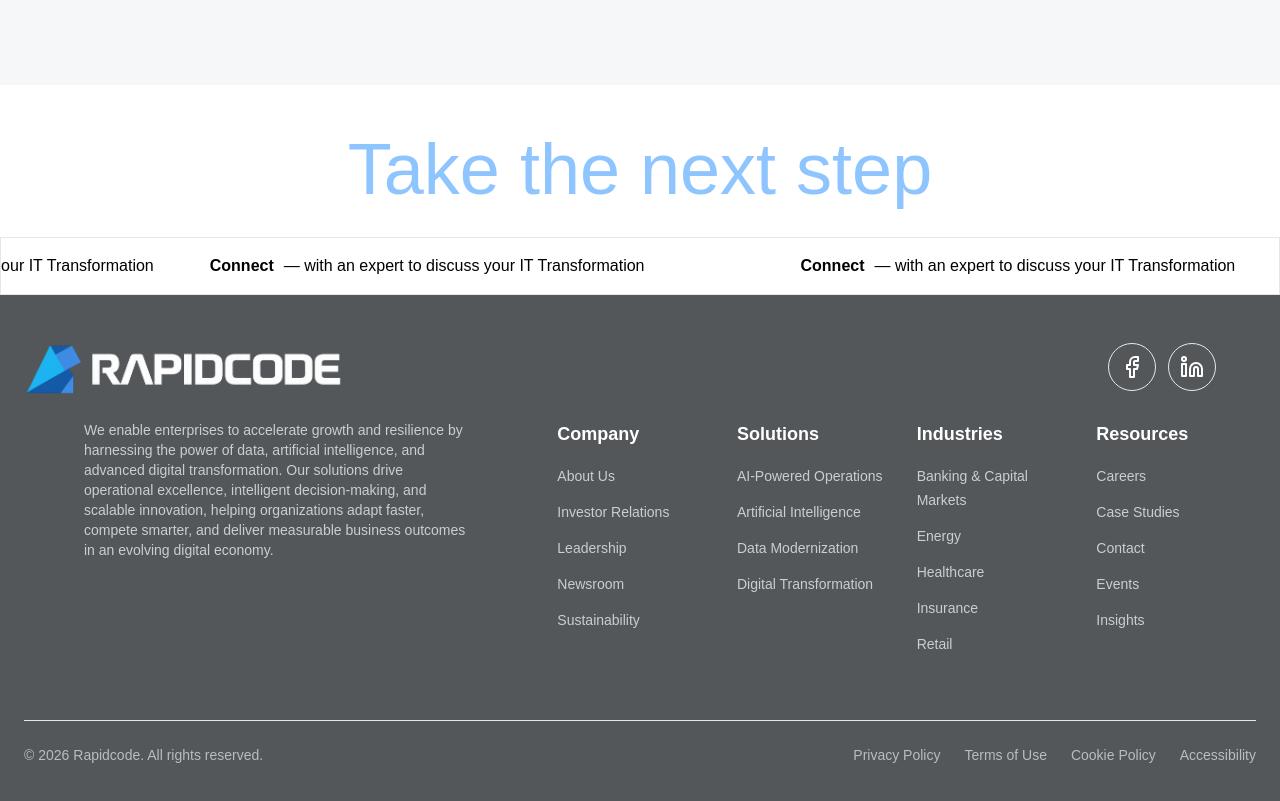
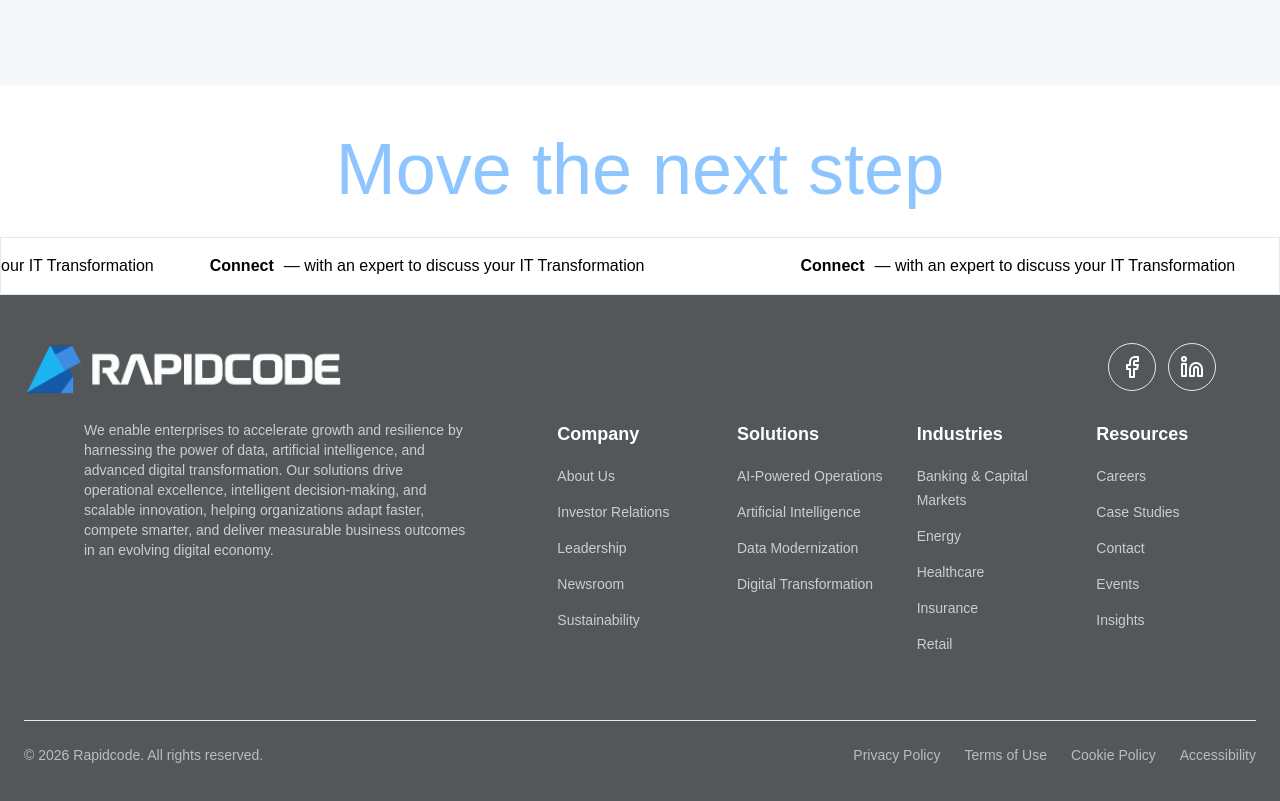
Before and after one commit to Kavya75340/Rapid, a React (Vite) app: page /industries/automotive in a window 1280 px wide. Shown: the part 3860-4661 px from the top of the page. Built offline with nearby package versions, Linux system fonts and the light colour scheme; a web font is replaced by a local one.

Commit message:
Change to next step

```diff
--- a/src/components/pages/Industries/common/CTASection.jsx
+++ b/src/components/pages/Industries/common/CTASection.jsx
@@ -11,7 +11,7 @@ const CTASection = () => {
                     transition={{ duration: 0.6 }}
                 >
                     <h2 className="text-3xl lg:text-7xl font-light text-blue-300 mb-8">
-                        Take the next step
+                        Move the next step
                     </h2>
                 </motion.div>
             </div>
```
